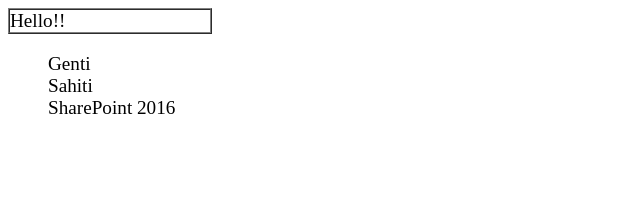
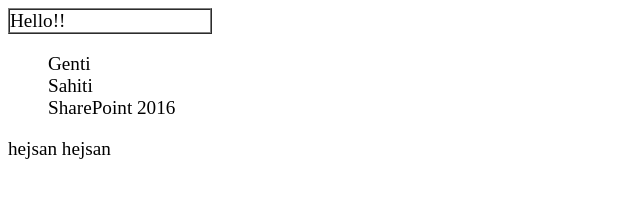
Before and after one commit to Genti81/Bootstrap, a plain HTML site: page Bootstrap/index.html in a window 1280 px wide. Shown: the whole page, without its empty margins (0-640 px from the left). Drawn offline with Linux system fonts and the light colour scheme.

Commit message:
Update index.html

```diff
--- a/Bootstrap/index.html
+++ b/Bootstrap/index.html
@@ -36,5 +36,6 @@
 
     </div>
 
+	<div>hejsan hejsan</div>
 </body>
 </html>
```
